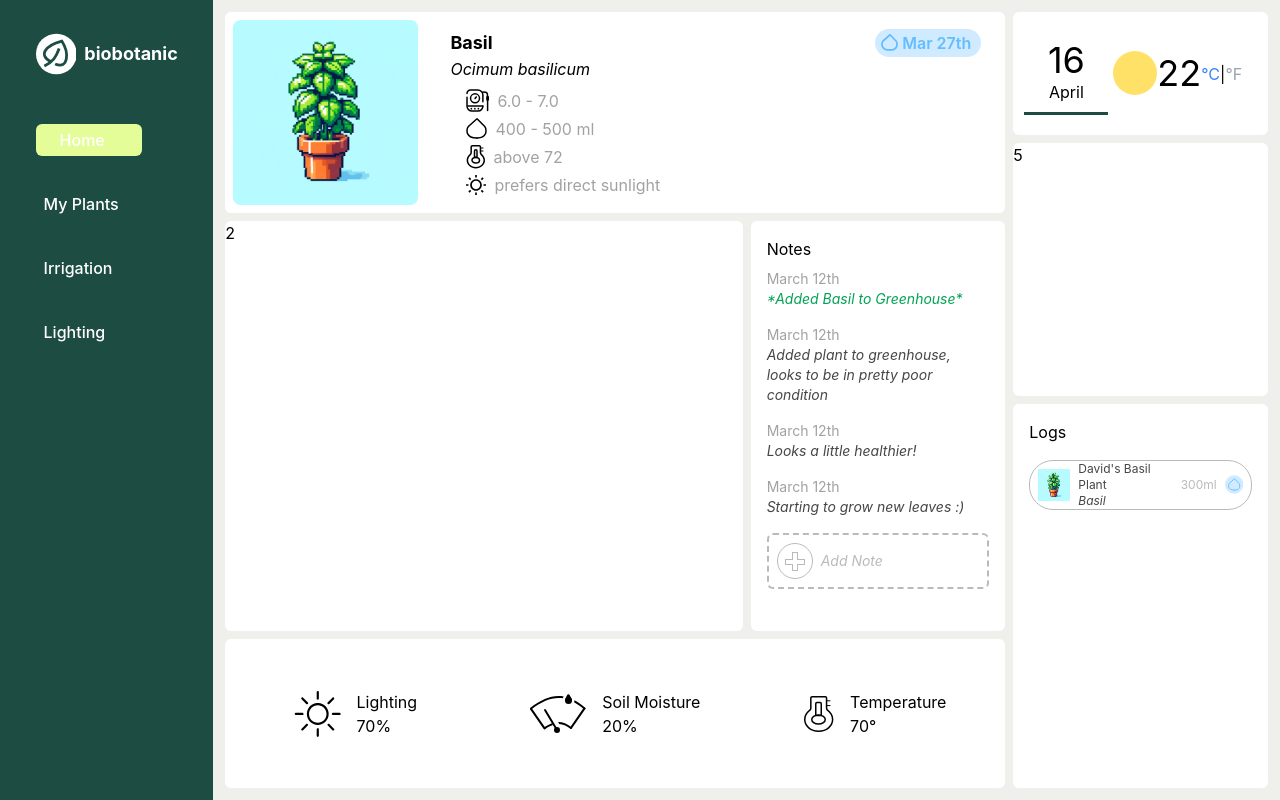
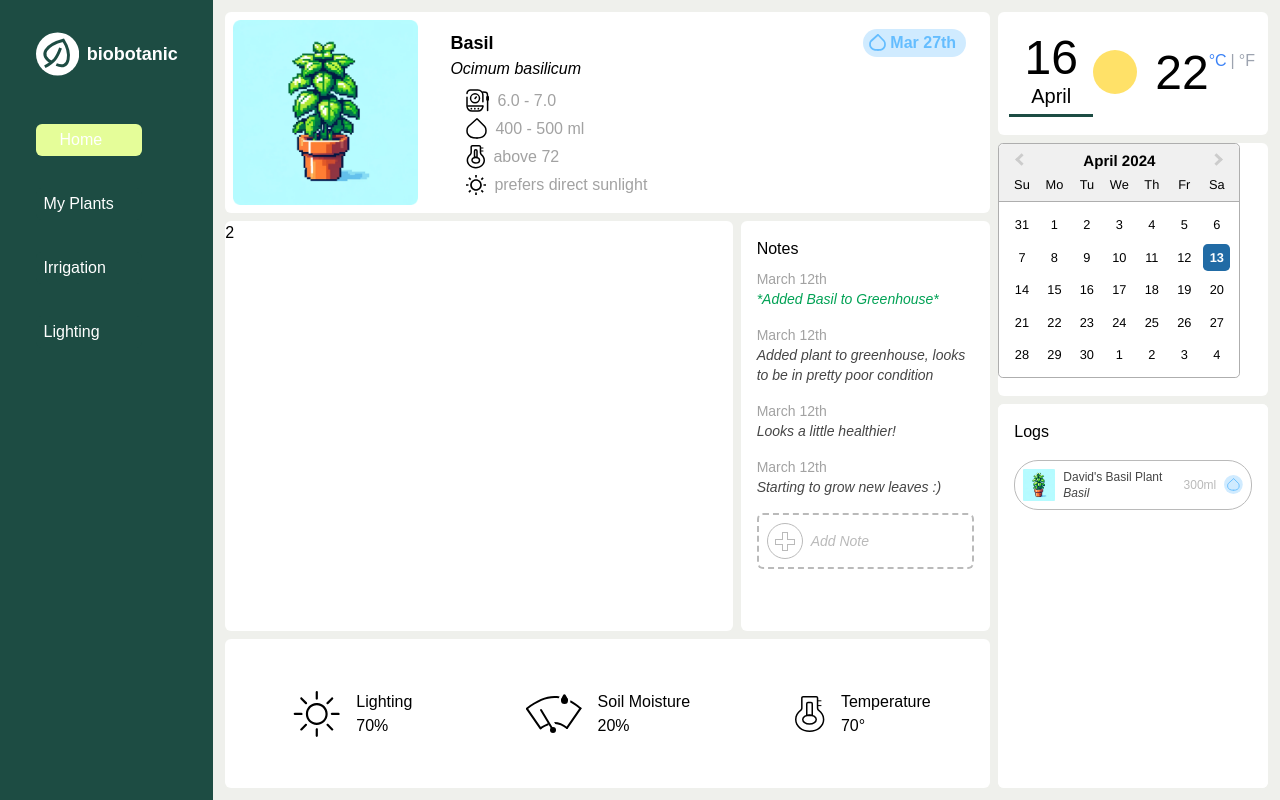
Before and after one commit to mertz-taisia/BioBotanic-Website, a React (Create React App) app: page / in a window 1280 px wide. Built offline with nearby package versions, Linux system fonts and the light colour scheme.

Commit message:
random work

```diff
--- a/package.json
+++ b/package.json
@@ -9,6 +9,7 @@
     "autoprefixer": "^10.4.17",
     "postcss": "^8.4.33",
     "react": "^18.2.0",
+    "react-datepicker": "^6.8.0",
     "react-dom": "^18.2.0",
     "react-router-dom": "^6.22.3",
     "react-scripts": "^5.0.1",
--- a/src/App.js
+++ b/src/App.js
@@ -11,7 +11,7 @@ import TestVideoUplaod from './components/TestVideoUplaod';
 function App() {
   return (
     <Router>
-      <div className="App">
+      <div className="App font-iter ">
         <div className="flex flex-row items-center justify-center w-screen h-screen">
           <div className="flex justify-center w-1/6 h-screen bg-[#1D4C43]">
             <div className="text-left items-left w-4/6 mt-8">
--- a/src/components/LandingPage.js
+++ b/src/components/LandingPage.js
@@ -1,7 +1,11 @@
 import Basil from "../images/basil.png";
 import React, { useState, useEffect } from 'react';
+import DatePicker from 'react-datepicker';
+import 'react-datepicker/dist/react-datepicker.css';
+
 
 function LandingPage() {
+  const [startDate, setStartDate] = useState(new Date());
 
   const [weather, setWeather] = useState({
     temp: null,
@@ -254,24 +258,27 @@ function LandingPage() {
       <div className="w-1/3 h-full">
             <div className="flex flex-col w-full h-full ">
               <div className="w-full h-1/6 p-1 ">
-                <div class="flex w-full h-full bg-white rounded-md p-4">
+
+                <div class="flex w-full h-full bg-white rounded-md p-3">
                   <div class="flex flex-col w-1/3 h-full justify-center items-center text-center">
-                    <div class="text-4xl mt-2">16</div>
-                    <div class="text-base mb-2">April</div>
+                    <div class="text-5xl mt-1">16</div>
+                    <div class="text-xl mb-1">April</div>
                     <svg width="84" height="3" viewBox="0 0 84 3" fill="none" xmlns="http://www.w3.org/2000/svg">
                       <rect width="84" height="3" fill="#1D4C43"/>
                     </svg>
 
                   </div>
                   <div class="flex w-2/3 h-full justify-center items-center text-center">
-                    <svg width="44" height="44" viewBox="0 0 44 44" fill="none" xmlns="http://www.w3.org/2000/svg">
+                    <svg width="46" height="46" viewBox="0 0 46 46" fill="none" xmlns="http://www.w3.org/2000/svg">
                       <circle cx="22" cy="22" r="22" fill="#FFE168"/>
                     </svg>
-                    <div class="text-4xl">22</div>
-                    <div class="flex h-1/4 flex-row">
-                      <button className="text-blue-500 hover:text-blue-600">°C</button>
-                        |
-                      <button className="text-gray-400 hover:text-gray-500">°F</button>
+                    <div class="flex flex-row">
+                      <div class="text-5xl ml-4">22</div>
+                      <div class="flex flex-row items-start">
+                        <button class="text-blue-500 hover:text-blue-600">°C</button>
+                        <span class="mx-1 text-gray-400">|</span>
+                        <button class="text-gray-400 hover:text-gray-500">°F</button>
+                      </div>
                     </div>
                   </div>
                   {/* <div className="max-w-sm rounded overflow-hidden shadow-lg bg-white p-4">
@@ -297,7 +304,13 @@ function LandingPage() {
                 </div>
               </div>
               <div className="w-full h-2/6 p-1">
-                <div class="w-full h-full bg-white rounded-md">5</div>
+                <div class="w-full h-full bg-white rounded-md">
+                  <DatePicker
+                    selected={startDate}
+                    onChange={(date) => setStartDate(date)}
+                    inline
+                  />
+                </div>
               </div>
               <div className="w-full h-3/6 p-1">
                 <div class="w-full h-full bg-white rounded-md">
--- a/tailwind.config.js
+++ b/tailwind.config.js
@@ -2,7 +2,11 @@
 module.exports = {
   content: ['./src/**/*.{js,jsx,ts,tsx}'],
   theme: {
-    extend: {},
+    extend: {
+      fontFamily: {
+        'iter': ['"Iter"', 'sans-serif'],
+      },
+    },
   },
   plugins: [],
 };
```
Also changed, not shown: src/App.css (+7 -0 lines), 1 other file (tests, documents, lock files or other folders).
